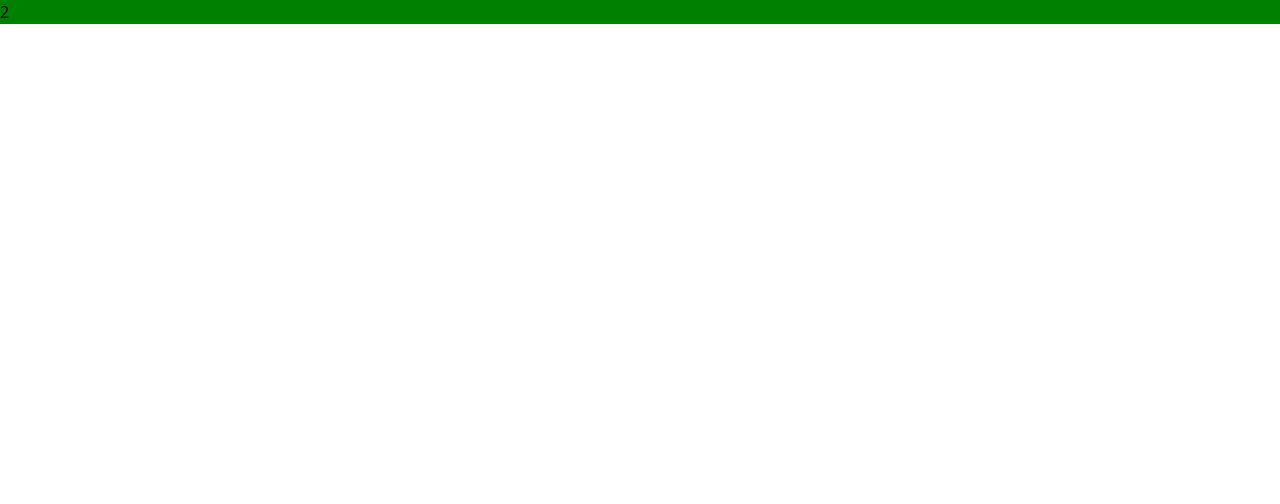
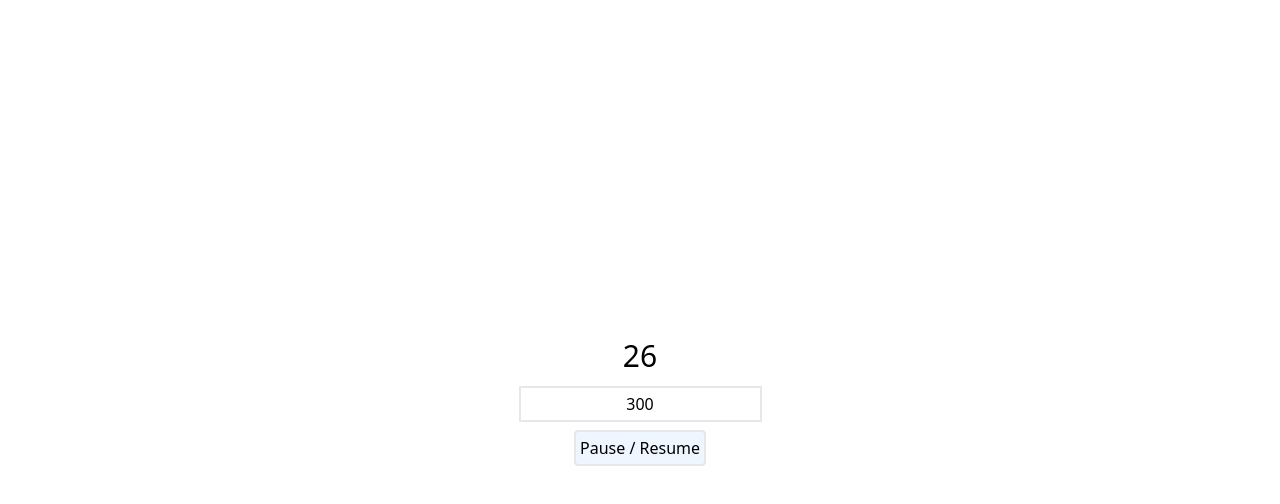
Before and after one commit to j05ch/js-to-ram, a React (Create React App) app: page / in a window 1280 px wide. Shown: the top 504 px of the page. Built offline with nearby package versions, Linux system fonts and the light colour scheme.

Commit message:
feat(poc): add useInterval and example component

```diff
--- /dev/null
+++ b/src/components/poc/classes/test.js
@@ -0,0 +1,32 @@
+class Test {
+	constructor(color1, color2) {
+		this._color1 = color1;
+		this._color2 = color2;
+	}
+
+	toggleColorOne() {
+		if (this._color1 === 'blue') {
+			this._color1 = 'red';
+		} else {
+			this._color1 = 'blue';
+		}
+	}
+
+	toggleColorTwo() {
+		if (this._color2 === 'blue') {
+			this._color2 = 'red';
+		} else {
+			this._color2 = 'blue';
+		}
+	}
+
+	get color1() {
+		return this._color1;
+	}
+
+	get color2() {
+		return this._color2;
+	}
+}
+
+export default Test;
--- /dev/null
+++ b/src/components/poc/counter/index.tsx
@@ -0,0 +1,38 @@
+import * as React from 'react';
+import { useState } from 'react';
+import { useInterval } from '../../../hooks/useInterval';
+
+const Counter: React.FC = () => {
+	const [counter, setCounter] = useState(0);
+	const [delay, setDelay] = useState(300);
+	const [isRunning, setIsRunning] = useState(true);
+
+	useInterval(() => setCounter(counter + 1), isRunning ? delay : null);
+
+	function handleDelayChange(e: React.ChangeEvent<HTMLInputElement>) {
+		setDelay(Number(e.target.value));
+	}
+
+	function handleClick(e: React.MouseEvent<HTMLButtonElement, MouseEvent>) {
+		setIsRunning(!isRunning);
+	}
+
+	return (
+		<div className="flex items-center justify-center flex-col h-screen">
+			<h1 className="p-1 m-1 text-3xl">{counter}</h1>
+			<input
+				className="text-center p-1 m-1 border-2"
+				value={delay}
+				onChange={handleDelayChange}
+			/>
+			<button
+				className="bg-blue-50 p-1 m-1 rounded border-2"
+				onClick={handleClick}
+			>
+				Pause / Resume
+			</button>
+		</div>
+	);
+};
+
+export default Counter;
--- a/src/components/poc/test-app/index.tsx
+++ b/src/components/poc/test-app/index.tsx
@@ -44,14 +44,14 @@ const TestApp = () => {
 	];
 
 	useEffect(() => {
-		arr.map((o, index) => {
-			setTimeout(() => {
-				setTimeOut(o.timeOut);
-				setValue(o.value);
-				setColor(o.color);
-			}, o.timeOut * 200);
-			// return () => clearTimeout(timer);
-		});
+		// arr.map((o, index) => {
+		setTimeout(() => {
+			setTimeOut(1000);
+			setValue('hallo');
+			setColor('blue');
+		}, 5000);
+		// return () => clearTimeout(timer);
+		// });
 	}, []);
 
 	return (
--- a/src/components/poc/test-container/index.tsx
+++ b/src/components/poc/test-container/index.tsx
@@ -3,27 +3,26 @@ import TestComponent from '../test-component';
 
 // @ts-ignore
 const TestContainer = ({ timeOut, c, v }) => {
-	// const [color, setColor] = useState('green');
-	// const [value, setValue] = useState('Bonkour');
+	const [color, setColor] = useState('green');
 
-	// useEffect(() => {
-	// 	if (timeOut !== 9999) {
-	// 		const timer = setTimeout(() => {
-	// 			console.log('C', c);
-	// 			console.log('TimeOut', timeOut);
-	// 			console.log('V', v);
-	// 			setColor(c);
-	// 			setValue(v);
-	// 		}, timeOut);
-	// 		return () => {
-	// 			clearTimeout(timer);
-	// 		}
-	// 	};
-	// }, [timeOut, c, v]);
+	useEffect(() => {
+		if (timeOut !== 9999) {
+			const timer = setTimeout(() => {
+				console.log('TimeOut', timeOut);
+				setColor('black');
+			}, timeOut * 5);
+			return () => {
+				clearTimeout(timer);
+			};
+		} else {
+		}
+	}, [timeOut]);
 
 	return (
 		<div>
-			<TestComponent color={c} value={v} priority={1} />
+			<TestComponent color={'blue'} value={'111'} priority={1} />
+			<TestComponent color={color} value={'222'} priority={1} />
+			<TestComponent color={'blue'} value={'333'} priority={1} />
 		</div>
 	);
 };
--- /dev/null
+++ b/src/hooks/useInterval.tsx
@@ -0,0 +1,26 @@
+import * as React from 'react';
+import { useEffect, useRef } from 'react';
+
+export function useInterval(
+	callback: React.EffectCallback,
+	delay: number | null
+) {
+	const savedCallback = useRef(callback);
+
+	// Remember the latest callback.
+	useEffect(() => {
+		savedCallback.current = callback;
+	}, [callback]);
+
+	// Set up the interval.
+	useEffect(() => {
+		function tick() {
+			savedCallback.current();
+		}
+
+		if (delay !== null) {
+			let interval = setInterval(tick, delay);
+			return () => clearInterval(interval);
+		}
+	}, [delay]);
+}
--- a/src/index.tsx
+++ b/src/index.tsx
@@ -1,11 +1,11 @@
 import React from 'react';
 import ReactDOM from 'react-dom';
 import './tailwind.css';
-import TestApp from './components/poc/test-app';
+import Counter from './components/poc/counter';
 
 ReactDOM.render(
 	<React.StrictMode>
-		<TestApp />
+		<Counter />
 	</React.StrictMode>,
 	document.getElementById('root')
 );
```
